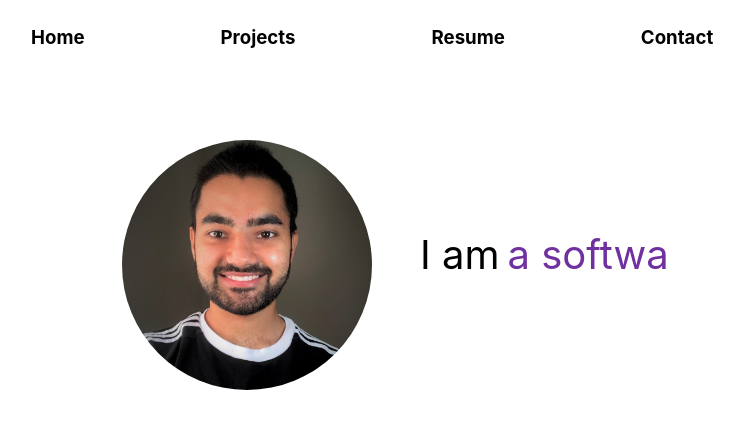
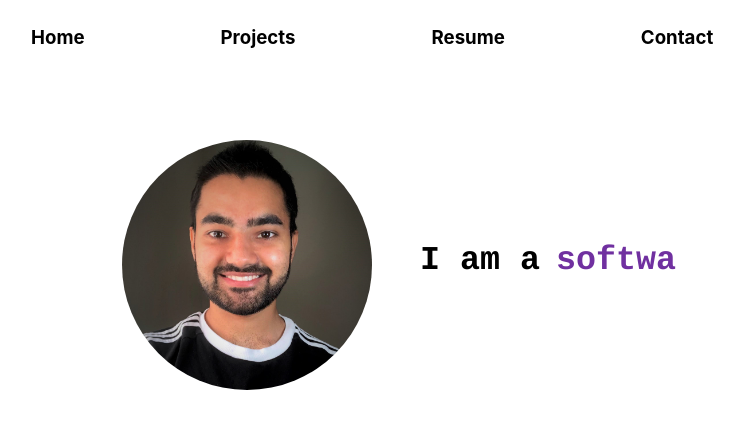
Before and after one commit to Dhillon-Prabh/Portfolio, a React (Create React App) app: page / in a window 1280 px wide. Shown: the top 428 px of the page, without its empty margins (198-942 px from the left). Built offline with nearby package versions, Linux system fonts and the light colour scheme.

Commit message:
font change

```diff
--- a/src/components/Home/Home.css
+++ b/src/components/Home/Home.css
@@ -38,9 +38,10 @@
     }
 
     .typical-font {
-        font-weight: "bold";
-        font-size: 30pt;
-        margin-left: 0.5rem;
+        font-family: "courier";
+        font-size: 25pt;
+        font-weight: bold;
+        margin-left: 1rem;
         color: #7030A0;
     }
 
--- a/src/components/Home/TypeAnim.js
+++ b/src/components/Home/TypeAnim.js
@@ -5,10 +5,10 @@ import { black } from "color-name";
 const TypeAnim = () => {
   return (
     <>
-      <span className="typical-font" style={{color: "black", marginLeft: "3rem"}}>I am</span>
+      <span className="typical-font" style={{color: "black", marginLeft: "3rem"}}>I am a</span>
       <Typical
         className="typical-font"
-        steps={["recent BCIT Graduate with 88% GPA", 500, "a software developer", 500, "a problem solver", 500]}
+        steps={["recent BCIT Graduate with 88% GPA.", 500, "software developer.", 500, "problem solver.", 500, "music lover.", 500]}
         loop={Infinity}
         wrapper="span"
       />
```
